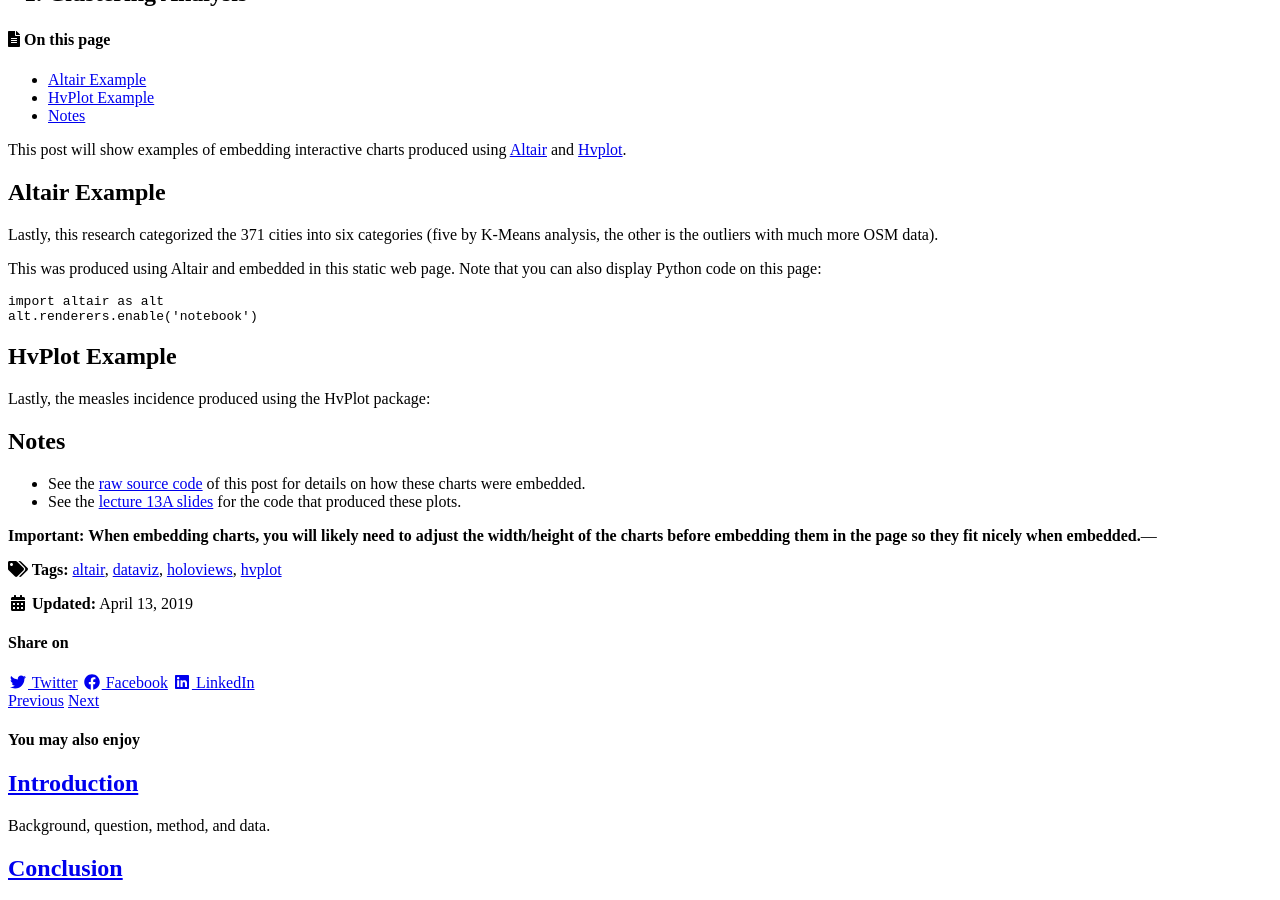
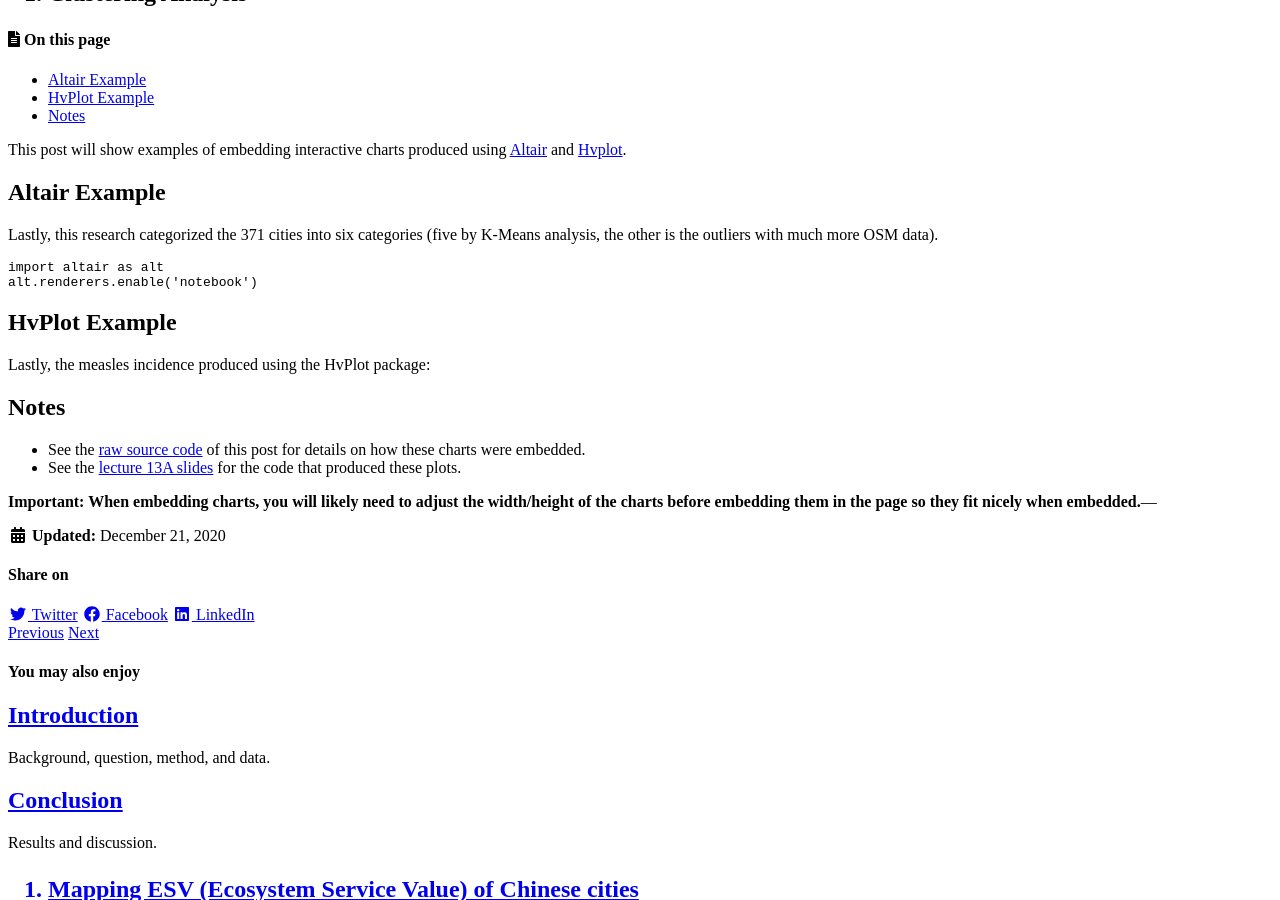
Before and after one commit to boqianxu/CategorizingChineseCities, a Jekyll site: the page built from _posts/2020-12-21-Clustering Analysis.md, in a window 1280 px wide and 900 px high, scrolled down 373 px. Built offline with Jekyll 4.4.1, drawn with Linux system fonts in a browser that asks for light colours; cached includes are drawn as plain includes; nearby versions of some CDN libraries.

Commit message:
Update 2020-12-21-Clustering Analysis.md

````diff
--- a/_posts/2020-12-21-Clustering Analysis.md
+++ b/_posts/2020-12-21-Clustering Analysis.md
@@ -1,8 +1,8 @@
 ---
 title: "3. Clustering Analysis"
-date: 2019-04-13
+date: 2020-12-21
 published: true
-tags: [dataviz, altair, hvplot, holoviews]
+tags:
 excerpt: "This section categorizes the cities based on ESV and Amenity Value."
 altair-loader:
   altair-chart-1: "charts/Clusters_altair.json"
@@ -20,7 +20,6 @@
 
 <div id="altair-chart-1"></div>
 
-This was produced using Altair and embedded in this static web page. Note that you can also display Python code on this page:
 
 ```python
 import altair as alt
````
